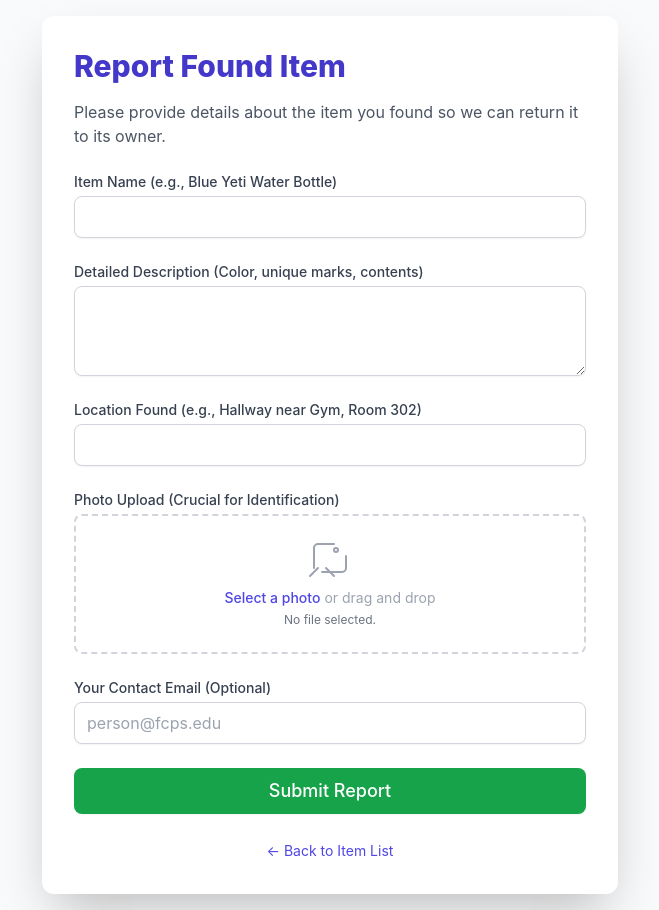
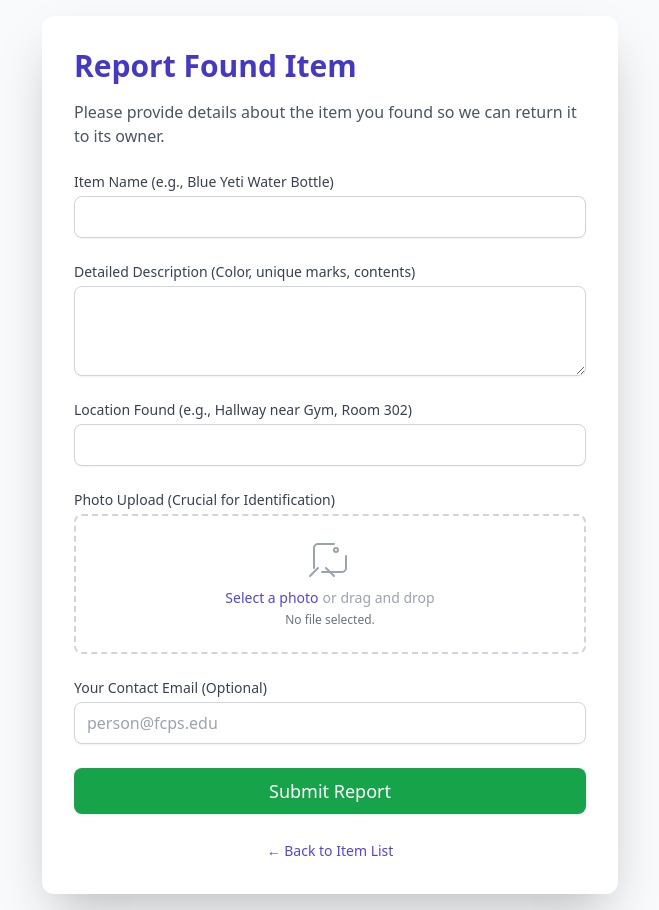
Before and after one commit to Volkoz-9002/2026-FBLA-Website, a Flask app: page /report in a window 1280 px wide. Shown: the whole page, without its empty margins (310-969 px from the left). Run offline with Flask 3, Linux system fonts and the light colour scheme; some libraries are stand-ins or nearby versions.

Commit message:
Update report.html

```diff
--- a/templates/report.html
+++ b/templates/report.html
@@ -133,7 +133,7 @@
     </script>
     <script src="https://cdn.tailwindcss.com"></script>
     <style>
-        body { font-family: 'Inter', sans-serif; }
+        body { font-family: 'Noto Sans', sans-serif; }
     </style>
 </head>
 <body class="bg-gray-50 min-h-screen flex items-center justify-center p-4">
```
